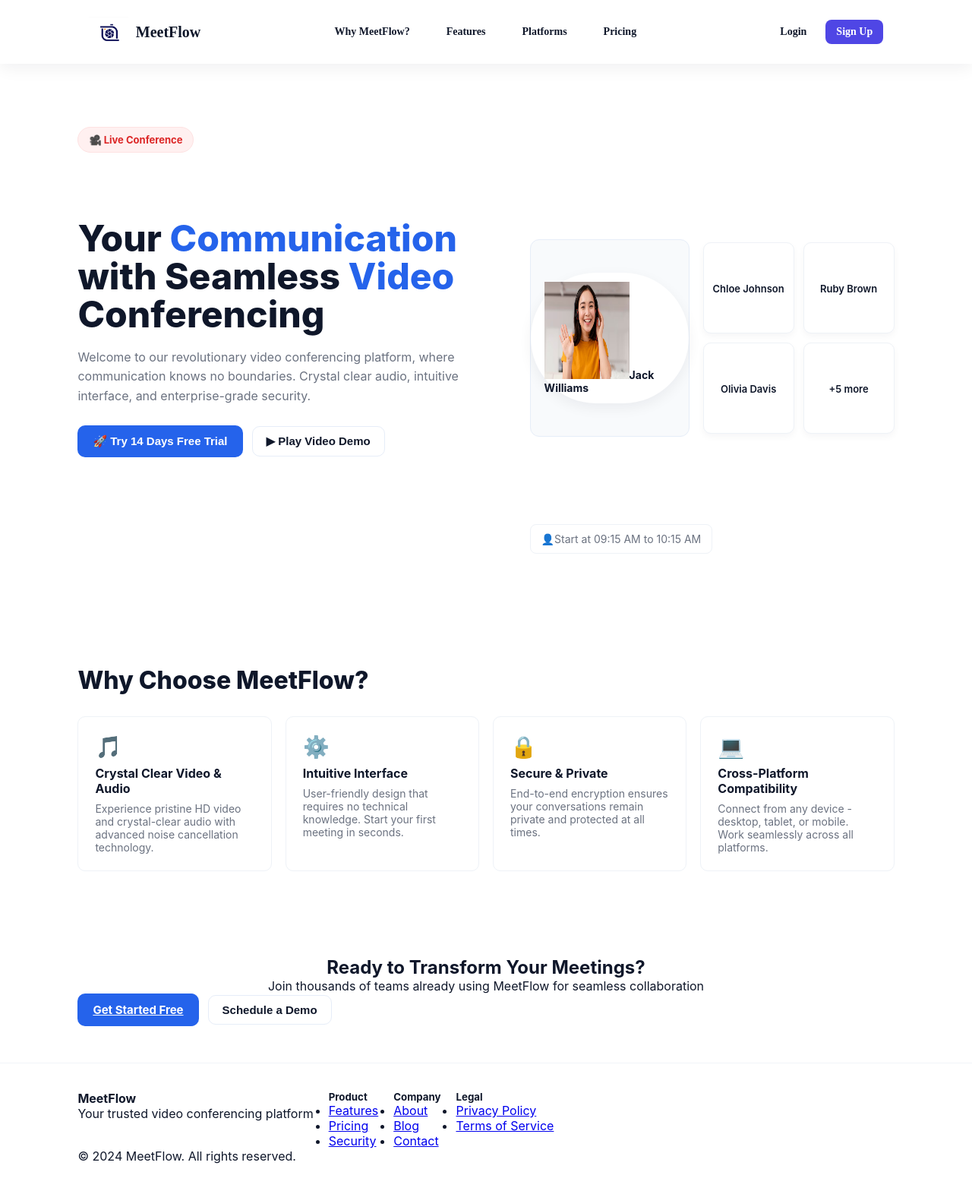
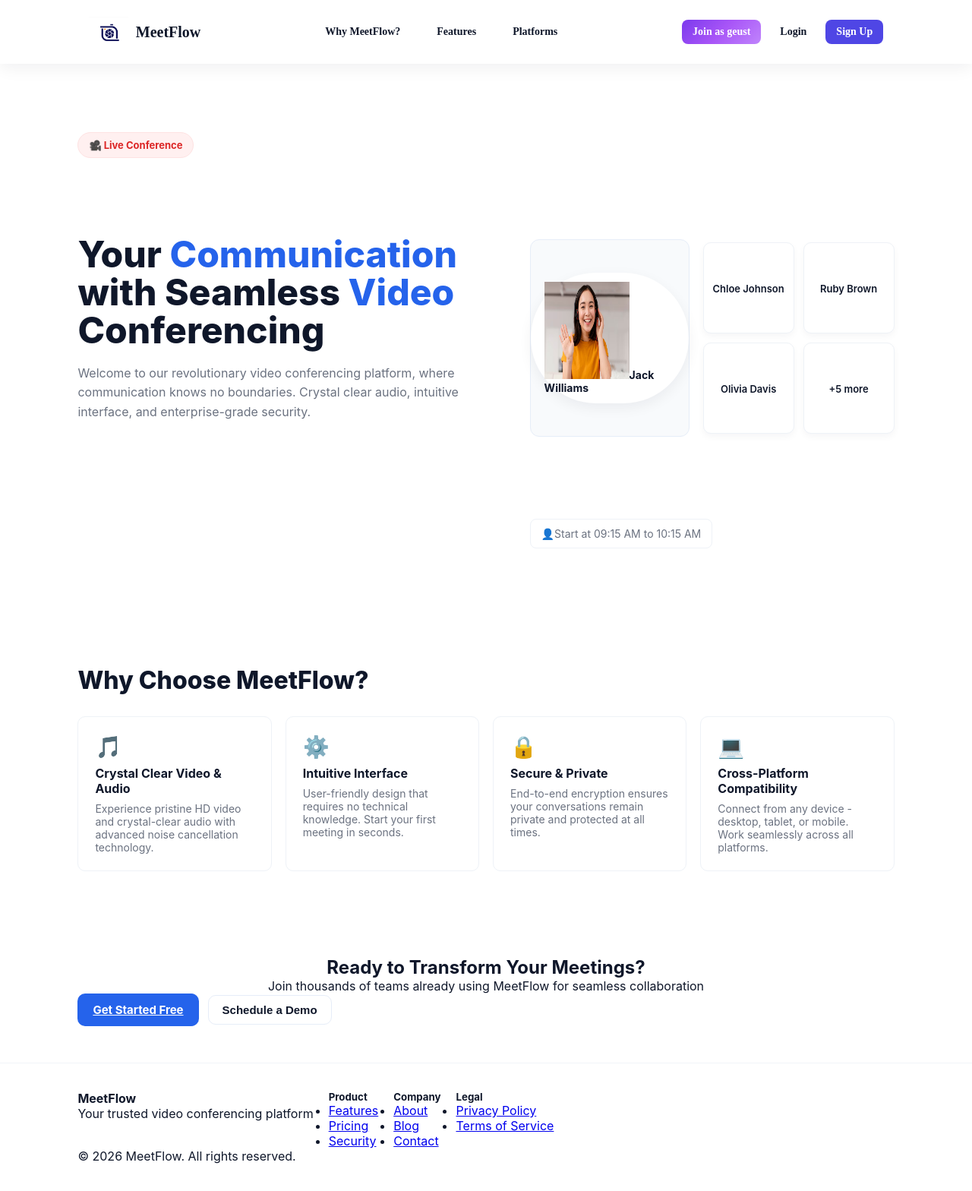
Before and after one commit to Pritish62/MeetFlow, a React app in the folder FRONTEND/: page / in a window 1280 px wide. Shown: the whole page at 76% size. Built offline with nearby package versions, Linux system fonts and the light colour scheme; the HTML template or start-up script is replaced by a standard one.

Commit message:
minor updates

```diff
--- a/FRONTEND/src/components/Navbar.jsx
+++ b/FRONTEND/src/components/Navbar.jsx
@@ -15,12 +15,14 @@ const Navbar = () => {
           <a href="#why" className={styles.btn}>Why MeetFlow?</a>
           <a href="#features" className={styles.btn}>Features</a>
           <a href="#platforms" className={styles.btn}>Platforms</a>
-          <a href="#pricing" className={styles.btn}>Pricing</a>
+
         </div>
 
         <div className={styles.authLinks}>
+          <NavLink to="/guest" className={`${styles.btnPrimary} ${styles.joinBtn}`}>Join as geust</NavLink>
           <NavLink to="/Login" className={styles.btn}>Login</NavLink>
           <NavLink to="/Register" className={styles.btnPrimary}>Sign Up</NavLink>
+
         </div>
       </nav>
     </div>
--- a/FRONTEND/src/components/Navbar.module.css
+++ b/FRONTEND/src/components/Navbar.module.css
@@ -80,6 +80,10 @@
 
 .btnPrimary:hover { opacity: 0.95; transform: translateY(-1px); }
 
+.joinBtn {
+  background: linear-gradient(135deg, #7c3aed 0%, #a855f7 50%, #c084fc 100%);
+}
+
 @media (max-width: 768px){
   .navLinks { display: none; }
 }
--- a/FRONTEND/src/pages/Landingpage.jsx
+++ b/FRONTEND/src/pages/Landingpage.jsx
@@ -25,14 +25,7 @@ const Landingpage = () => {
             Crystal clear audio, intuitive interface, and enterprise-grade security.
           </p>
 
-          <div className={styles.ctaButtons}>
-            <button className={styles.btnPrimaryLarge}>
-              🚀 Try 14 Days Free Trial
-            </button>
-            <button className={styles.btnSecondaryLarge}>
-              ▶ Play Video Demo
-            </button>
-          </div>
+
         </div>
 
         {/* Conference Preview Grid */}
@@ -159,7 +152,7 @@ const Landingpage = () => {
         </div>
 
         <div className={styles.footerBottom}>
-          <p>&copy; 2024 MeetFlow. All rights reserved.</p>
+          <p>&copy; 2026 MeetFlow. All rights reserved.</p>
         </div>
       </footer>
     </div>
```
